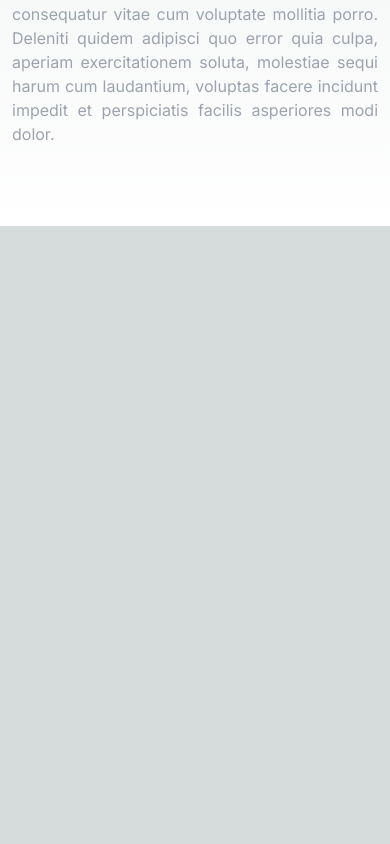
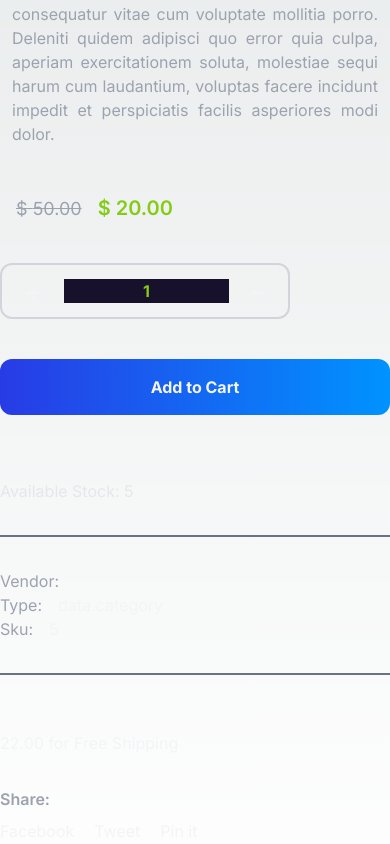
Before and after one commit to bxtaha/bluex, a Next.js app: page /pages/products/bag_red in a window 390 px wide. Shown: the part 978-1822 px from the top of the page. Before the commit the page ends 1204 px from the top, so only its background shows below. Built offline with nearby package versions, Linux system fonts and the light colour scheme.

Commit message:
responsive issue solved

```diff
--- a/app/pages/products/bag_red/page.tsx
+++ b/app/pages/products/bag_red/page.tsx
@@ -1,4 +1,5 @@
 import Breadcrumb from '@/components/common/Breadcrumb'
+import DetailSection from '@/components/DetailSection'
 import ImageSection from '@/components/ImageSection'
 import ProductDescription from '@/components/ProductDescription'
 
@@ -49,17 +50,17 @@ const Bag = () => {
 
           {/* Right side or detail section */}
           <div className='md:w-1/2'>
-            {/* <DetailSection
+            <DetailSection
               info={{
                 _id: '1',
-                name: 'bag',
+                name: '',
                 price: '20',
                 orginal_price: '50',
                 sale: 50,
                 stock: 5,
                 sku: '5',
                 images: '',
-                // ratings: 5,
+                ratings: 5,
                 shipping: 55,
                 description: 'data.description',
                 seller: '',
@@ -67,13 +68,12 @@ const Bag = () => {
                 category: 'data.category',
                 props_list: ['data.props_list'],
               }}
-            /> */}
+            />
           </div>
         </div>
       </div>
     </section>
   )
-  // return <p>Something went wrong, try again later.</p>
 }
 
 export default Bag
--- a/components/DetailSection.tsx
+++ b/components/DetailSection.tsx
@@ -1,33 +1,25 @@
-import { ChangeEvent, useState } from 'react';
-import { AiFillLock } from 'react-icons/ai';
-import { BsBoxSeam, BsPinterest } from 'react-icons/bs';
-import { CgFacebook } from 'react-icons/cg';
-import { FaCartPlus, FaTwitter } from 'react-icons/fa';
-// import Ratings from '../common/Ratings';
-import { useDispatch } from 'react-redux';
-import { addToCart } from '@/redux/features/CartSlice';
-import { FcLike } from 'react-icons/fc';
-import { addToWishlist } from '@/redux/features/WishlistSlice';
+'use client'
+import { ChangeEvent, useState } from 'react'
 
 type InfoProps = {
   info: {
-    _id: string;
-    sku: string;
-    name: string;
-    price: string;
-    stock: number;
-    sale: number;
-    orginal_price:string;
-    // ratings: number;
-    shipping: number;
-    seller: string;
-    category: string | undefined;
-    description: string;
-    ratingsCount: number;
-    images: string;
-    props_list: [string];
-  };
-};
+    _id: string
+    sku: string
+    name: string
+    price: string
+    stock: number
+    sale: number
+    orginal_price: string
+    ratings: number
+    shipping: number
+    seller: string
+    category: string | undefined
+    description: string
+    ratingsCount: number
+    images: string
+    props_list: [string]
+  }
+}
 
 const DetailSection = ({ info }: InfoProps) => {
   const {
@@ -36,7 +28,7 @@ const DetailSection = ({ info }: InfoProps) => {
     price,
     stock,
     images,
-    // ratings,
+    ratings,
     seller,
     category,
     // sale,
@@ -44,106 +36,106 @@ const DetailSection = ({ info }: InfoProps) => {
     sku,
     props_list,
     // ratingsCount,
-  } = info;
+  } = info
 
-  console.log(info);
+  console.log(info)
 
-  const colors = [];
-  const sizes = [];
-  const specification = [];
+  const colors = []
+  const sizes = []
+  const specification = []
 
   for (const key in props_list) {
-    const [row, col] = key.split(':').map(Number);
-    const value = props_list[key];
-    console.log(row);
+    const [row, col] = key.split(':').map(Number)
+    const value = props_list[key]
+    console.log(row)
     if (value.startsWith('color:')) {
-      if (!colors[col]) colors[col] = value.split(':')[1];
+      if (!colors[col]) colors[col] = value.split(':')[1]
     } else if (value.startsWith('colour:')) {
-      if (!colors[col]) colors[col] = value.split(':')[1];
+      if (!colors[col]) colors[col] = value.split(':')[1]
     } else if (value.startsWith('size:')) {
-      if (!sizes[col]) sizes[col] = value.split(':')[1];
+      if (!sizes[col]) sizes[col] = value.split(':')[1]
     } else if (value.startsWith('Specification:')) {
-      if (!specification[col]) specification[col] = value.split(':')[1];
+      if (!specification[col]) specification[col] = value.split(':')[1]
     } else if (value.startsWith('Specifications:')) {
-      if (!specification[col]) specification[col] = value.split(':')[1];
+      if (!specification[col]) specification[col] = value.split(':')[1]
     }
   }
 
   // Color
-  const [selectedColor, setSelectedColor] = useState(colors[0]);
+  const [selectedColor, setSelectedColor] = useState(colors[0])
   //   Size
-  const [selectedSize, setSelectedSize] = useState(sizes[0]);
+  const [selectedSize, setSelectedSize] = useState(sizes[0])
   // Specifications
   const [selectedSpecifications, setSelectedSpecifications] = useState(
     specification[0]
-  );
+  )
 
   //   cart count
-  const [cartCount, setCartCount] = useState(1);
+  const [cartCount, setCartCount] = useState(1)
   const handleInputChange = (e: ChangeEvent<HTMLInputElement>) => {
-    const value = Number(e.target.value);
+    const value = Number(e.target.value)
     if (value > 1) {
-      setCartCount(value);
+      setCartCount(value)
     }
-  };
+  }
 
-  const dispatch = useDispatch();
-  const addCart = () => {
-    dispatch(
-      addToCart({
-        id: _id,
-        name: name,
-        image: images,
-        price: price,
-        quantity: cartCount,
-        color: selectedColor,
-        size: setSelectedSize,
-        specification: selectedSpecifications,
-      })
-    );
-  };
+  // const dispatch = useDispatch()
+  // const addCart = () => {
+  //   dispatch(
+  //     addToCart({
+  //       id: _id,
+  //       name: name,
+  //       image: images,
+  //       price: price,
+  //       quantity: cartCount,
+  //       color: selectedColor,
+  //       size: setSelectedSize,
+  //       specification: selectedSpecifications,
+  //     })
+  //   )
+  // }
 
-  const addWishList = () => {
-    dispatch(
-      addToWishlist({
-        id: _id,
-        name: name,
-        image: images,
-        price: price,
-        quantity: cartCount,
-        color: selectedColor,
-        size: setSelectedSize,
-        specification: selectedSpecifications,
-      })
-    );
-  };
+  // const addWishList = () => {
+  //   dispatch(
+  //     addToWishlist({
+  //       id: _id,
+  //       name: name,
+  //       image: images,
+  //       price: price,
+  //       quantity: cartCount,
+  //       color: selectedColor,
+  //       size: setSelectedSize,
+  //       specification: selectedSpecifications,
+  //     })
+  //   )
+  // }
 
   return (
-    <div>
-      <h1 className=" py-6 text-2xl font-semibold uppercase text-gray-100">
+    <section>
+      <h1 className=' py-6 text-2xl font-semibold uppercase text-gray-100'>
         {name}
       </h1>
 
-  {
-    price ?
+      {price ? (
         <h2>
-    <span className="px-4 text-lg text-gray-400">
+          <span className='px-4 text-lg text-gray-400'>
             {' '}
             <del>$ {Number(orginal_price).toFixed(2)}</del>
           </span>
-    <span className="text-xl font-semibold text-lime-500 ">
+          <span className='text-xl font-semibold text-lime-500 '>
             $ {Number(price).toFixed(2)}
             {/* $ {(Number(price) - (Number(price) * sale) / 100).toFixed(2)} */}
           </span>{' '}
           {/* <span className="bg-blue-600 px-2 py-0.5 text-xs text-gray-100">
       -{sale}%
     </span> */}
-  </h2> :
-      <span className="text-xl font-semibold text-lime-500 ">
+        </h2>
+      ) : (
+        <span className='text-xl font-semibold text-lime-500 '>
           $ {Number(orginal_price).toFixed(2)}
           {/* $ {(Number(price) - (Number(price) * sale) / 100).toFixed(2)} */}
         </span>
-  }
+      )}
 
       {/*--------------------------------------------------------------------------------------
                                            Rating Section
@@ -158,26 +150,27 @@ const DetailSection = ({ info }: InfoProps) => {
       {/* ------------------------------------------------------------------------------------
                               Add cart and buy now section
       -------------------------------------------------------------------------------------*/}
-      <div className="mt-8">
+      <div className='mt-8'>
         {/* Color and Size Section*/}
 
         {/* Color */}
 
         {colors?.length > 0 && (
-          <div className="mb-4">
-            <h3 className="text-gray-200">Color:</h3>
-            <div className="mt-2 flex gap-4">
+          <div className='mb-4'>
+            <h3 className='text-gray-200'>Color:</h3>
+            <div className='mt-2 flex gap-4'>
               {colors.map((c) => (
                 <button
                   key={c}
                   onClick={() => {
-                    setSelectedColor(c);
+                    setSelectedColor(c)
                   }}
                   style={{ background: c }}
                   className={`
                    h-6 w-6 ${
                      selectedColor === c && 'ring-4'
-                   } rounded-full ring-white`}></button>
+                   } rounded-full ring-white`}
+                ></button>
               ))}
             </div>
           </div>
@@ -185,16 +178,17 @@ const DetailSection = ({ info }: InfoProps) => {
 
         {/* Size */}
         {sizes?.length > 0 && (
-          <div className="mb-10">
-            <h3 className="text-gray-200">Size:</h3>
-            <div className="mt-2 flex gap-4">
+          <div className='mb-10'>
+            <h3 className='text-gray-200'>Size:</h3>
+            <div className='mt-2 flex gap-4'>
               {sizes.map((s) => (
                 <button
                   key={s}
                   onClick={() => setSelectedSize(s)}
                   className={` rounded-xl border-2 px-2.5 py-0.5 uppercase text-gray-200 ${
                     selectedSize === s ? ' border-blue-600' : 'border-gray-600'
-                  } `}>
+                  } `}
+                >
                   {s}
                 </button>
               ))}
@@ -203,91 +197,96 @@ const DetailSection = ({ info }: InfoProps) => {
         )}
         {/* specifications */}
         {specification?.length > 0 && (
-          <div className="mb-10">
-            <h3 className="text-gray-200">Specifications:</h3>
-            <div className="mt-2">
+          <div className='mb-10'>
+            <h3 className='text-gray-200'>Specifications:</h3>
+            <div className='mt-2'>
               <select
                 value={selectedSpecifications}
                 onChange={(e) => setSelectedSpecifications(e.target.value)}
-                className="rounded-xl">
+                className='rounded-xl'
+              >
                 {specification?.map((s, i) => {
                   return (
                     <option key={i} value={s}>
                       {s}
                     </option>
-                  );
+                  )
                 })}
               </select>
             </div>
           </div>
         )}
 
-        <div className="my-10 flex max-w-[290px] items-center justify-center rounded-xl border-2 border-gray-300 px-0.5 py-1.5">
+        <div className='my-10 flex max-w-[290px] items-center justify-center rounded-xl border-2 border-gray-300 px-0.5 py-1.5'>
           {/* Increase BTN */}
           <button
-            className=" px-5 text-3xl text-gray-100"
-            onClick={() => setCartCount(cartCount + 1)}>
+            className=' px-5 text-3xl text-gray-100'
+            onClick={() => setCartCount(cartCount + 1)}
+          >
             +
           </button>
           <input
             onChange={handleInputChange}
             value={cartCount}
-            className="w-full border-0 bg-[#17112C]  text-center font-bold text-lime-500 focus:outline-none focus:ring-0 disabled:border"
-            type="text"
+            className='w-full border-0 bg-[#17112C]  text-center font-bold text-lime-500 focus:outline-none focus:ring-0 disabled:border'
+            type='text'
           />
           {/* Decrease BTN */}
           <button
-            className="px-5 text-4xl font-semibold text-gray-100"
+            className='px-5 text-4xl font-semibold text-gray-100'
             onClick={() => {
               if (cartCount > 1) {
-                setCartCount(cartCount - 1);
+                setCartCount(cartCount - 1)
               }
-            }}>
+            }}
+          >
             -
           </button>
         </div>
-        <div className="items-center  gap-5 md:flex">
+        <div className='items-center  gap-5 md:flex'>
           <button
-            onClick={addCart}
-            className="my-2  flex w-full items-center justify-center gap-2 rounded-xl bg-gradient-to-r from-[#283be5] to-[#0093FF] py-4 font-bold text-gray-100 duration-200 hover:bg-orange-400 md:w-2/5">
-            <FaCartPlus size={20} />
+            // onClick={addCart}
+            className='my-2  flex w-full items-center justify-center gap-2 rounded-xl bg-gradient-to-r from-[#283be5] to-[#0093FF] py-4 font-bold text-gray-100 duration-200 hover:bg-orange-400 md:w-2/5'
+          >
+            {/* <FaCartPlus size={20} /> */}
             Add to Cart
           </button>
         </div>
         <button
-          onClick={addWishList}
-          className="my-4 flex items-center justify-start gap-1 py-4 text-gray-200 duration-300 hover:text-blue-500">
-          <FcLike size={20} /> <span>Add to wishlist</span>
+          // onClick={addWishList}
+          className='my-4 flex items-center justify-start gap-1 py-4 text-gray-200 duration-300 hover:text-blue-500'
+        >
+          {/* <FcLike size={20} /> <span>Add to wishlist</span> */}
         </button>
 
-        <p className="text-gray-200">Available Stock: {stock}</p>
+        <p className='text-gray-200'>Available Stock: {stock}</p>
       </div>
 
       {/* ---------------------------------------------------------------------------------------
                                         Some Extra
       -----------------------------------------------------------------------------*/}
 
-      <div className="my-8 h-0.5 bg-gray-500"></div>
+      <div className='my-8 h-0.5 bg-gray-500'></div>
       <div>
-        <div className="flex">
-          <h3 className="mr-4 text-gray-400">Vendor:</h3>
-          <h3 className=" text-gray-100">{seller}</h3>
+        <div className='flex'>
+          <h3 className='mr-4 text-gray-400'>Vendor:</h3>
+          <h3 className=' text-gray-100'>{seller}</h3>
         </div>
-        <div className="flex">
-          <h3 className="mr-4 text-gray-400">Type:</h3>
-          <h3 className=" text-gray-100">{category}</h3>
+        <div className='flex'>
+          <h3 className='mr-4 text-gray-400'>Type:</h3>
+          <h3 className=' text-gray-100'>{category}</h3>
         </div>
-        <div className="flex">
-          <h3 className="mr-4 text-gray-400">Sku:</h3>
-          <h3 className=" text-gray-100">{sku}</h3>
+        <div className='flex'>
+          <h3 className='mr-4 text-gray-400'>Sku:</h3>
+          <h3 className=' text-gray-100'>{sku}</h3>
         </div>
       </div>
 
-      <div className="my-8 h-0.5 bg-gray-500"></div>
+      <div className='my-8 h-0.5 bg-gray-500'></div>
 
-      <div className="text-gray-100">
-        <div className="mb-2 flex items-center justify-start gap-4 ">
-          <AiFillLock /> Secure payment
+      <div className='text-gray-100'>
+        <div className='mb-2 flex items-center justify-start gap-4 '>
+          {/* <AiFillLock /> Secure payment */}
         </div>
         {/* <div className="mb-2 flex items-center justify-start gap-4">
           {' '}
@@ -299,9 +298,9 @@ const DetailSection = ({ info }: InfoProps) => {
           30 sold in last 18 hours
         </div> */}
       </div>
-      <div className="mb-2 mt-6 flex items-center justify-start gap-4 text-gray-100">
+      <div className='mb-2 mt-6 flex items-center justify-start gap-4 text-gray-100'>
         {' '}
-        <BsBoxSeam /> Spend $
+        {/* <BsBoxSeam /> Spend $ */}
         {(Number(price) + (Number(price) * 10) / 100).toFixed(2)} for Free
         Shipping
       </div>
@@ -309,21 +308,24 @@ const DetailSection = ({ info }: InfoProps) => {
       {/*------------------------------------------------------------------------------------
                                  Social share
       ---------------------------------------------------------------------------------*/}
-      <h2 className="mt-8 font-semibold text-gray-400">Share:</h2>
-      <div className="mt-2 flex items-center gap-5 text-gray-100 md:gap-16">
-        <button className="flex items-center gap-2">
-          <CgFacebook /> Facebook
+      <h2 className='mt-8 font-semibold text-gray-400'>Share:</h2>
+      <div className='mt-2 flex items-center gap-5 text-gray-100 md:gap-16'>
+        <button className='flex items-center gap-2'>
+          {/* <CgFacebook />  */}
+          Facebook
         </button>
-        <button className="flex items-center gap-2">
-          <FaTwitter /> Tweet
+        <button className='flex items-center gap-2'>
+          {/* <FaTwitter />  */}
+          Tweet
         </button>
-        <button className="flex items-center gap-2">
+        <button className='flex items-center gap-2'>
           {' '}
-          <BsPinterest /> Pin it
+          {/* <BsPinterest />  */}
+          Pin it
         </button>
       </div>
-    </div>
-  );
-};
+    </section>
+  )
+}
 
-export default DetailSection;
+export default DetailSection
```
Lines whose indentation alone changed are shown as unchanged.
